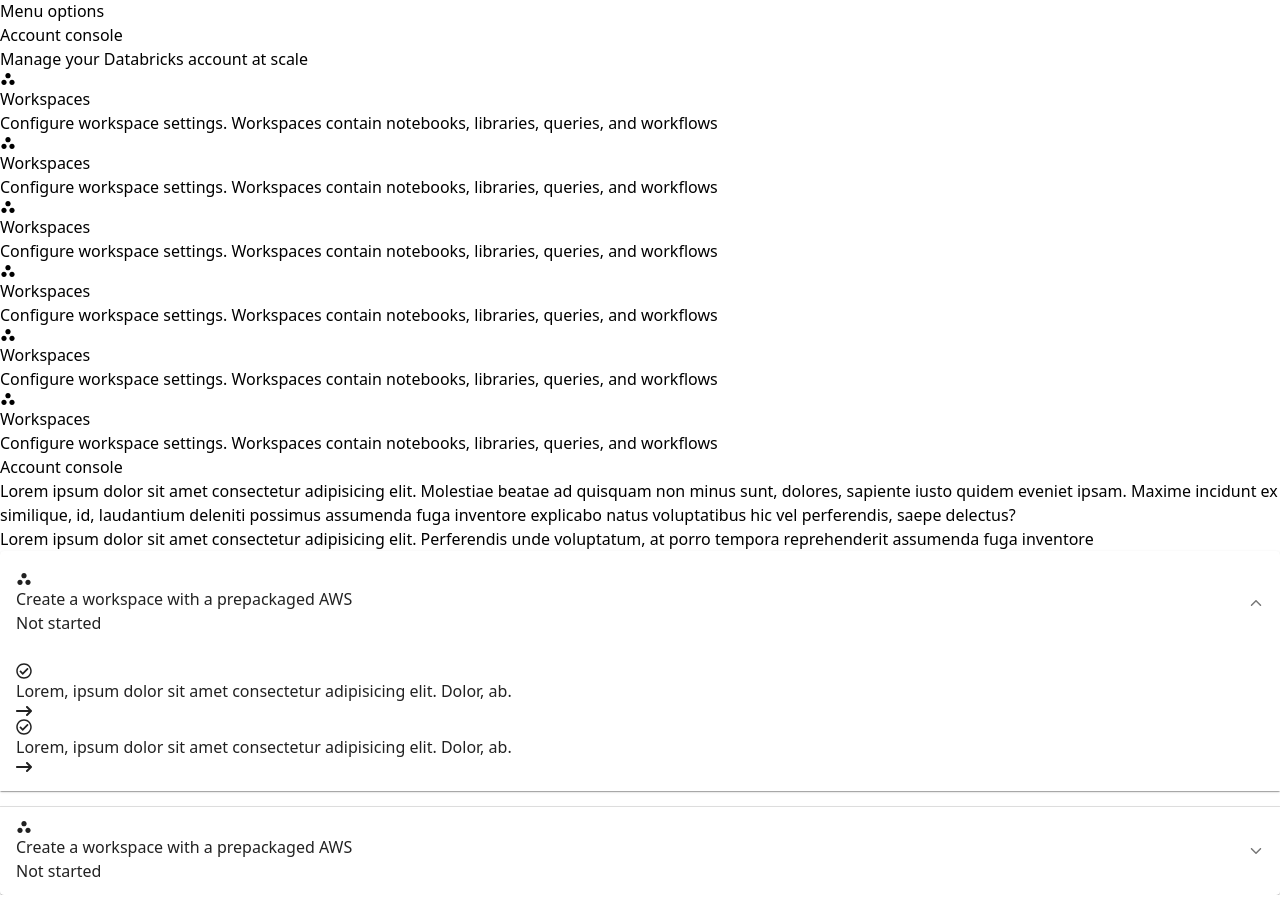
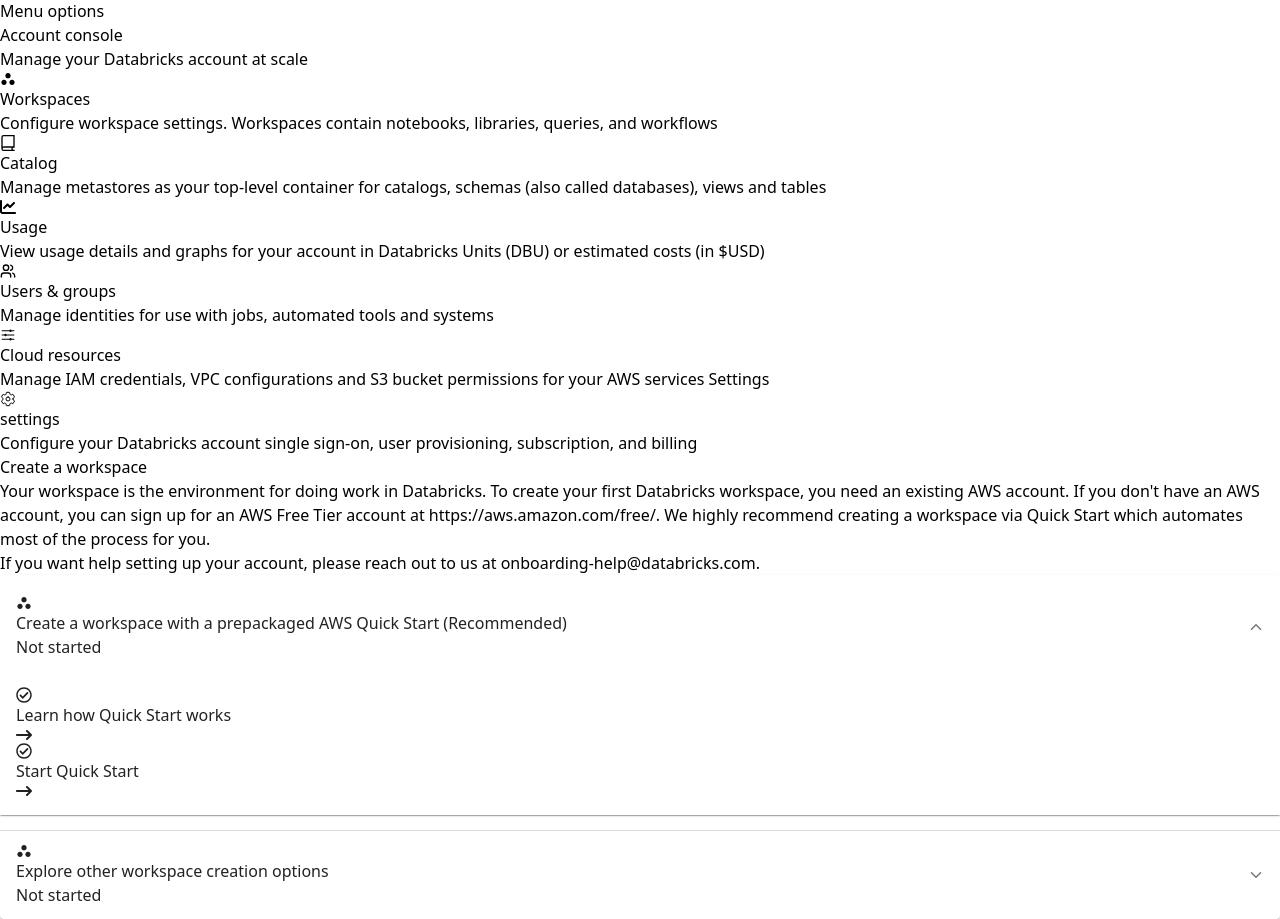
Before and after one commit to Nithishpandian/databricks, a React (Vite) app: page / in a window 1280 px wide. Shown: the part 381-1300 px from the top of the page. Before the commit the page ends 1276 px from the top, so only its background shows below. Built offline with nearby package versions, Linux system fonts and the light colour scheme.

Commit message:
added real date

```diff
--- a/src/components/catalog/CatalogContainer.jsx
+++ b/src/components/catalog/CatalogContainer.jsx
@@ -10,13 +10,13 @@ const CatalogContainer = () => {
         <h1 className=" text-stone-800 font-bold text-2xl">Catalog</h1>
       </div>
       <div className=" flex flex-col gap-2">
-        <h1 className=" text-stone-800 font-bold text-lg">Catalog</h1>
+        <h1 className=" text-stone-800 font-bold text-lg">Metastores</h1>
         <p className=" text-sm font-medium text-stone-600">
-          Lorem ipsum dolor sit amet consectetur, adipisicing elit. Quisquam
-          inventore nesciunt obcaecati non veniam tempora in corrupti ratione
-          fugiat itaque excepturi rerum, eius aut ab exercitationem quibusdam
-          nobis perspiciatis suscipit omnis fuga doloribus. Laboriosam tempore
-          ducimus enim magnam commodi repellendus!
+          A metastore is the top-level container for catalog in Unity Catalog.
+          Within a metastore, Unity Catalog provides a 3-level namespace for
+          organizing data: catalogs, schemas (also called databases), and
+          tables/views.
+          <span className=" text-[#2c77b6]">Learn More</span>{" "}
         </p>
       </div>
       <div className=" flex items-center justify-between w-full">
@@ -26,7 +26,7 @@ const CatalogContainer = () => {
           </div>
           <input
             className=" border-r border-y border-stone-300 py-1 px-2 rounded-r-md text-sm placeholder:text-stone-400"
-            placeholder="Filter workspaces"
+            placeholder="Filter metastores"
             type="text"
           />
         </div>
--- a/src/components/home/HomeSection.jsx
+++ b/src/components/home/HomeSection.jsx
@@ -4,9 +4,14 @@ import Accordion from "@mui/material/Accordion";
 import AccordionSummary from "@mui/material/AccordionSummary";
 import AccordionDetails from "@mui/material/AccordionDetails";
 import { IoIosArrowDown } from "react-icons/io";
-import { MdWorkspaces } from "react-icons/md";
 import { FaRegCheckCircle } from "react-icons/fa";
 import { FaArrowRightLong } from "react-icons/fa6";
+import { MdWorkspaces } from "react-icons/md";
+import { GrCatalogOption } from "react-icons/gr";
+import { FaChartLine } from "react-icons/fa6";
+import { LuUsers } from "react-icons/lu";
+import { IoIosOptions } from "react-icons/io";
+import { IoSettingsOutline } from "react-icons/io5";
 
 const HomeSection = () => {
   return (
@@ -16,30 +21,71 @@ const HomeSection = () => {
         Manage your Databricks account at scale
       </p>
       <div className=" grid grid-cols-3 gap-4 py-3">
-        <AccountCard />
-        <AccountCard />
-        <AccountCard />
-        <AccountCard />
-        <AccountCard />
-        <AccountCard />
+        <AccountCard
+          icon={<MdWorkspaces />}
+          title={"Workspaces"}
+          description={
+            "Configure workspace settings. Workspaces contain notebooks, libraries, queries, and workflows"
+          }
+        />
+        <AccountCard
+          icon={<GrCatalogOption />}
+          title={"Catalog"}
+          description={
+            "Manage metastores as your top-level container for catalogs, schemas (also called databases), views and tables"
+          }
+        />
+        <AccountCard
+          icon={<FaChartLine />}
+          title={"Usage"}
+          description={
+            "View usage details and graphs for your account in Databricks Units (DBU) or estimated costs (in $USD)"
+          }
+        />
+        <AccountCard
+          icon={<LuUsers />}
+          title={"Users & groups"}
+          description={
+            "Manage identities for use with jobs, automated tools and systems"
+          }
+        />
+        <AccountCard
+          icon={<IoIosOptions />}
+          title={"Cloud resources"}
+          description={
+            "Manage IAM credentials, VPC configurations and S3 bucket permissions for your AWS services Settings"
+          }
+        />
+        <AccountCard
+          icon={<IoSettingsOutline />}
+          title={"settings"}
+          description={
+            "Configure your Databricks account single sign-on, user provisioning, subscription, and billing"
+          }
+        />
       </div>
       <div className=" flex flex-col gap-1.5">
-        <h1 className=" text-stone-800 font-bold text-2xl">Account console</h1>
+        <h1 className=" text-stone-800 font-bold text-2xl">
+          Create a workspace
+        </h1>
         <p className=" text-stone-500 text-sm font-medium">
-          Lorem ipsum dolor sit amet consectetur adipisicing elit. Molestiae
-          beatae ad quisquam non minus sunt, dolores, sapiente iusto quidem
-          eveniet ipsam. Maxime incidunt ex similique, id, laudantium deleniti
-          possimus{" "}
-          <span className=" text-[#2c77b6]">assumenda fuga inventore</span>{" "}
-          explicabo natus voluptatibus hic vel perferendis, saepe delectus?
+          Your workspace is the environment for doing work in Databricks. To
+          create your first Databricks workspace, you need an existing AWS
+          account. If you don't have an AWS account, you can sign up for an AWS
+          Free Tier account at{" "}
+          <span className=" text-[#2c77b6]">https://aws.amazon.com/free/.</span>{" "}
+          We highly recommend creating a workspace via Quick Start which
+          automates most of the process for you.
         </p>
         <p className=" text-stone-500 text-sm font-medium">
-          Lorem ipsum dolor sit amet consectetur adipisicing elit. Perferendis
-          unde voluptatum, at porro tempora reprehenderit{" "}
-          <span className=" text-[#2c77b6]">assumenda fuga inventore</span>
+          If you want help setting up your account, please reach out to us at
+          <span className=" text-[#2c77b6]">
+            {" "}
+            onboarding-help@databricks.com.
+          </span>
         </p>
-        <div className=" flex flex-col ">
-          <Accordion defaultExpanded>
+        <div className=" flex flex-col gap-1 py-1">
+          <Accordion className=" border border-stone-300" defaultExpanded>
             <AccordionSummary
               expandIcon={<IoIosArrowDown />}
               aria-controls="panel1-content"
@@ -51,7 +97,8 @@ const HomeSection = () => {
                     <MdWorkspaces />
                   </div>
                   <p className=" text-stone-800 font-medium ">
-                    Create a workspace with a prepackaged AWS
+                    Create a workspace with a prepackaged AWS Quick Start
+                    (Recommended)
                   </p>
                 </div>
                 <div>
@@ -66,8 +113,7 @@ const HomeSection = () => {
                 <div className=" flex items-center gap-2">
                   <FaRegCheckCircle />
                   <p className=" text-sm font-medium text-stone-800 pr-4">
-                    Lorem, ipsum dolor sit amet consectetur adipisicing elit.
-                    Dolor, ab.
+                    Learn how Quick Start works
                   </p>
                 </div>
                 <div>
@@ -78,8 +124,7 @@ const HomeSection = () => {
                 <div className=" flex items-center gap-2">
                   <FaRegCheckCircle />
                   <p className=" text-sm font-medium text-stone-800 pr-4">
-                    Lorem, ipsum dolor sit amet consectetur adipisicing elit.
-                    Dolor, ab.
+                    Start Quick Start
                   </p>
                 </div>
                 <div>
@@ -88,7 +133,7 @@ const HomeSection = () => {
               </div>
             </AccordionDetails>
           </Accordion>
-          <Accordion>
+          <Accordion className=" border border-stone-300">
             <AccordionSummary
               expandIcon={<IoIosArrowDown />}
               aria-controls="panel1-content"
@@ -100,7 +145,7 @@ const HomeSection = () => {
                     <MdWorkspaces />
                   </div>
                   <p className=" text-stone-800 font-medium ">
-                    Create a workspace with a prepackaged AWS
+                    Explore other workspace creation options
                   </p>
                 </div>
                 <div>
@@ -115,8 +160,7 @@ const HomeSection = () => {
                 <div className=" flex items-center gap-2">
                   <FaRegCheckCircle />
                   <p className=" text-sm font-medium text-stone-800 pr-4">
-                    Lorem, ipsum dolor sit amet consectetur adipisicing elit.
-                    Dolor, ab.
+                    Learn how Quick Start works
                   </p>
                 </div>
                 <div>
@@ -127,8 +171,7 @@ const HomeSection = () => {
                 <div className=" flex items-center gap-2">
                   <FaRegCheckCircle />
                   <p className=" text-sm font-medium text-stone-800 pr-4">
-                    Lorem, ipsum dolor sit amet consectetur adipisicing elit.
-                    Dolor, ab.
+                    Start Quick Start
                   </p>
                 </div>
                 <div>
--- a/src/components/home/common/AccountCard.jsx
+++ b/src/components/home/common/AccountCard.jsx
@@ -1,20 +1,14 @@
 import React from "react";
-import { MdWorkspaces } from "react-icons/md";
 
-const AccountCard = () => {
+const AccountCard = ({ icon, title, description }) => {
   return (
     <div className=" border border-stone-300 px-4 py-3 rounded flex flex-col gap-2">
       <div className=" flex items-center gap-2">
-        <div className=" text-white bg-sky-700 p-1.5 rounded">
-          <MdWorkspaces />
-        </div>
-        <p className=" text-stone-800 font-medium ">Workspaces</p>
+        <div className=" text-white bg-sky-700 p-1.5 rounded">{icon}</div>
+        <p className=" text-stone-800 font-medium ">{title}</p>
       </div>
       <div>
-        <p className=" text-stone-600 font-medium text-sm">
-          Configure workspace settings. Workspaces contain notebooks, libraries,
-          queries, and workflows
-        </p>
+        <p className=" text-stone-600 font-medium text-sm">{description}</p>
       </div>
     </div>
   );
--- a/src/components/workspace/WorkspaceContainer.jsx
+++ b/src/components/workspace/WorkspaceContainer.jsx
@@ -54,8 +54,8 @@ const WorkspaceContainer = () => {
             <h1 className=" text-stone-800 font-semibold">Workspaces</h1>
           </div>
           <p className=" text-sm text-stone-600 font-medium text-center">
-            Lorem ipsum dolor sit, amet consectetur adipisicing elit.
-            Accusantium, fuga.
+            Your workspace is the environment for doing work in Databricks.
+            Create one to get started.
           </p>
           <div className=" flex items-center justify-center">
             <button
--- a/src/components/workspace/common/WorkspacePopup.jsx
+++ b/src/components/workspace/common/WorkspacePopup.jsx
@@ -55,16 +55,21 @@ const WorkspacePopup = ({ open, handleClickOpen, handleClose }) => {
                 />
               </div>
               <p className=" text-stone-700 text-sm">
-                Lorem ipsum dolor sit amet consectetur adipisicing elit.
+                We're going to send you to your AWS Console to configure your
+                account.
               </p>
               <p className=" text-stone-700 text-sm">
-                Lorem ipsum dolor sit amet consectetur adipisicing elit. Vero
-                magnam omnis perferendis quia blanditiis numquam!
+                Once you sign in, we'll pre-populate a CloudFormation template
+                that creates an IAM role and S3 bucket for you, then deploys
+                your workspace.
               </p>
               <p className=" text-stone-700 text-sm">
-                Lorem ipsum dolor sit amet consectetur
-                <span className=" text-[#2c77b6]"> adipisicing elit</span>{" "}
-                Minima quae inventore nostrum quis?
+                If you encounter any errors during the process, reach out at
+                <span className=" text-[#2c77b6]">
+                  {" "}
+                  onboarding-help.databricks.com
+                </span>{" "}
+                for troubleshooting guidance.
               </p>
               <div className=" py-4 flex flex-col gap-4">
                 <div className=" flex flex-col gap-2">
@@ -78,8 +83,7 @@ const WorkspacePopup = ({ open, handleClickOpen, handleClose }) => {
                       type="text"
                     />
                     <p className=" text-xs text-green-700">
-                      Lorem ipsum, dolor sit amet consectetur adipisicing elit.
-                      Consectetur, inventore.
+                      Human readable name for your workspace
                     </p>
                   </div>
                 </div>
@@ -104,8 +108,7 @@ const WorkspacePopup = ({ open, handleClickOpen, handleClose }) => {
                     </FormControl>
 
                     <p className=" text-xs text-green-700">
-                      Lorem ipsum, dolor sit amet consectetur adipisicing elit.
-                      Consectetur, inventore.
+                      AWS Region where the workspace will be created
                     </p>
                   </div>
                 </div>
@@ -130,7 +133,7 @@ const WorkspacePopup = ({ open, handleClickOpen, handleClose }) => {
             <>
               <div className=" flex items-center w-full justify-between">
                 <h1 className=" text-stone-800 font-bold text-2xl">
-                  Workspaces
+                  Create Workspaces
                 </h1>
                 <IoClose
                   className=" text-stone-700 text-2xl cursor-pointer"
@@ -138,16 +141,26 @@ const WorkspacePopup = ({ open, handleClickOpen, handleClose }) => {
                 />
               </div>
               <p className=" text-sm text-stone-700">
-                Lorem ipsum dolor sit amet consectetur adipisicing elit. Ipsum
-                quod doloribus voluptates quae ad amet,
+                A workspace is an environment to access all of your Databricks
+                data assets and computational resources.
                 <span className=" text-[#2c77b6]"> Learn more.</span>
               </p>
               <p className=" text-sm text-stone-700">
                 How would you like to create your workspace
               </p>
               <div className=" grid grid-cols-2 gap-2">
-                {["Quickstart (Recommended)", "Another Option"].map(
-                  (option, index) => (
+                {[
+                  {
+                    title: "Quickstart (Recommended)",
+                    description:
+                      "Use Quickstart to create a workspace in just a few clicks",
+                  },
+                  {
+                    title: "Manual",
+                    description:
+                      "Typically for advanced users with AWS experience. You will need to create your own storage and credentials configurations",
+                  },
+                ].map((option, index) => (
                   <div
                     key={index}
                     className={`flex items-start gap-2 py-3 px-3 border-2 rounded-md cursor-pointer ${
@@ -167,16 +180,14 @@ const WorkspacePopup = ({ open, handleClickOpen, handleClose }) => {
                     />
                     <div className="flex flex-col gap-1 text-sm">
                       <h1 className="text-stone-700 font-semibold">
-                          {option}
+                        {option.title}
                       </h1>
                       <p className="text-xs text-stone-600 font-medium">
-                          Lorem ipsum dolor sit amet consectetur adipisicing
-                          elit. Aspernatur, aperiam?
+                        {option.description}
                       </p>
                     </div>
                   </div>
-                  )
-                )}
+                ))}
               </div>
               <div className="flex justify-end items-center gap-2">
                 <button
```
Also changed, not shown: src/components/usage/UsageContainer.jsx (+7 -11 lines). Lines whose indentation alone changed are shown as unchanged.
